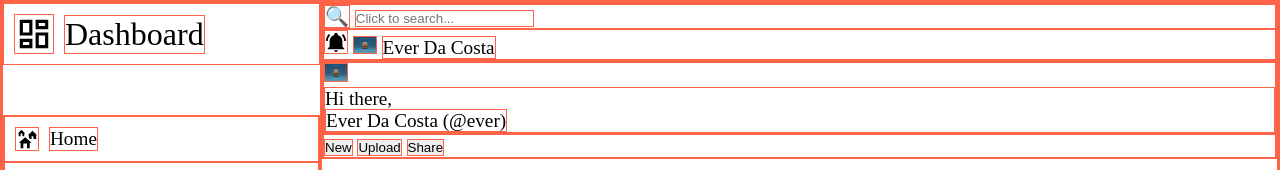
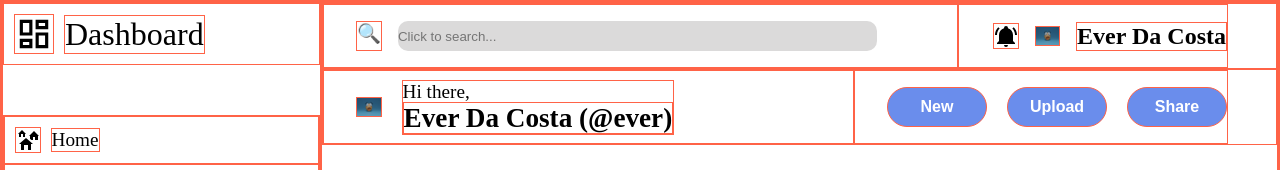
Before and after one commit to asdacosta/admin-dashboard, a plain HTML site: page index.html in a window 1280 px wide. Shown: the top 170 px of the page. Drawn offline with Linux system fonts and the light colour scheme.

Commit message:
Layout contents of header

```diff
--- a/style.css
+++ b/style.css
@@ -35,11 +35,92 @@ nav section > img:first-child {
     width: 2.5rem;
 }
 
+header > section:first-child {
+    display: grid;
+    grid-template: 1fr / 2fr 1fr;
+}
+
+header > section:first-child div {
+    display: flex;
+    padding-left: 2rem;
+    justify-content: flex-end;
+    gap: 1rem;
+    align-items: center;
+}
+
+header > section:first-child div:last-child {
+    margin-right: 3rem;
+    font-size: 1.5rem;
+    font-weight: 600;
+}
+
+label, input {
+    margin: 1rem 0;
+    height: 30px;
+}
+
+input {
+    margin-right: 5rem;
+}
+
+header > section:first-child input {
+    flex: 1 1 auto;
+    border-radius: 10px;
+    border: none;
+    background-color: rgb(219, 218, 218);
+}
+
+.profile {
+    width: 3rem;
+    border-radius: 50%;
+}
+
+header > section:last-child {
+    display: grid;
+    grid-template: 1fr / 2fr 1fr;
+}
+
+header > section:last-child div {
+    display: flex;
+    align-items: center;
+    padding-left: 2rem;
+    gap: 20px;
+}
+
+header > section:last-child div:last-child {
+    justify-content: flex-end;
+    margin-right: 3rem;
+}
+
+.main-profile, .main-profile + p, button {
+    margin: 1rem 0;
+}
+
+header > section:last-child span {
+    font-size: 1.7rem;
+    font-weight: 600;
+}
+
+.main-profile {
+    width: 5rem;
+    border-radius: 50%;
+}
+
+button {
+    width: 100px;
+    height: 40px;
+    border-radius: 20px;
+    background-color: rgb(106, 141, 236);
+    color: white;
+    font-size: 1rem;
+    font-weight: 600;
+}
+
 main {
     grid-row: 2 / -1;
 }
 
 img {
-    width: 1.5rem;
+    width: 1.6rem;
     height: auto;
 }
```
